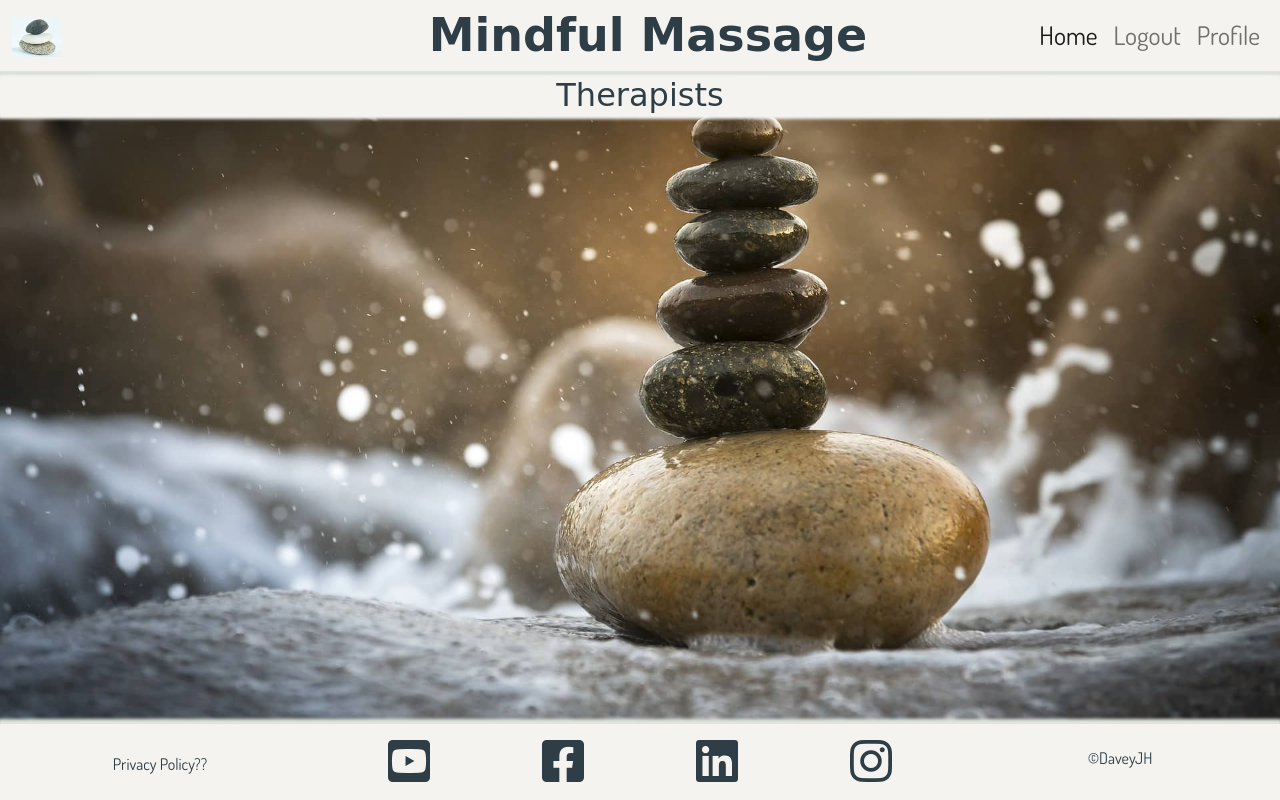
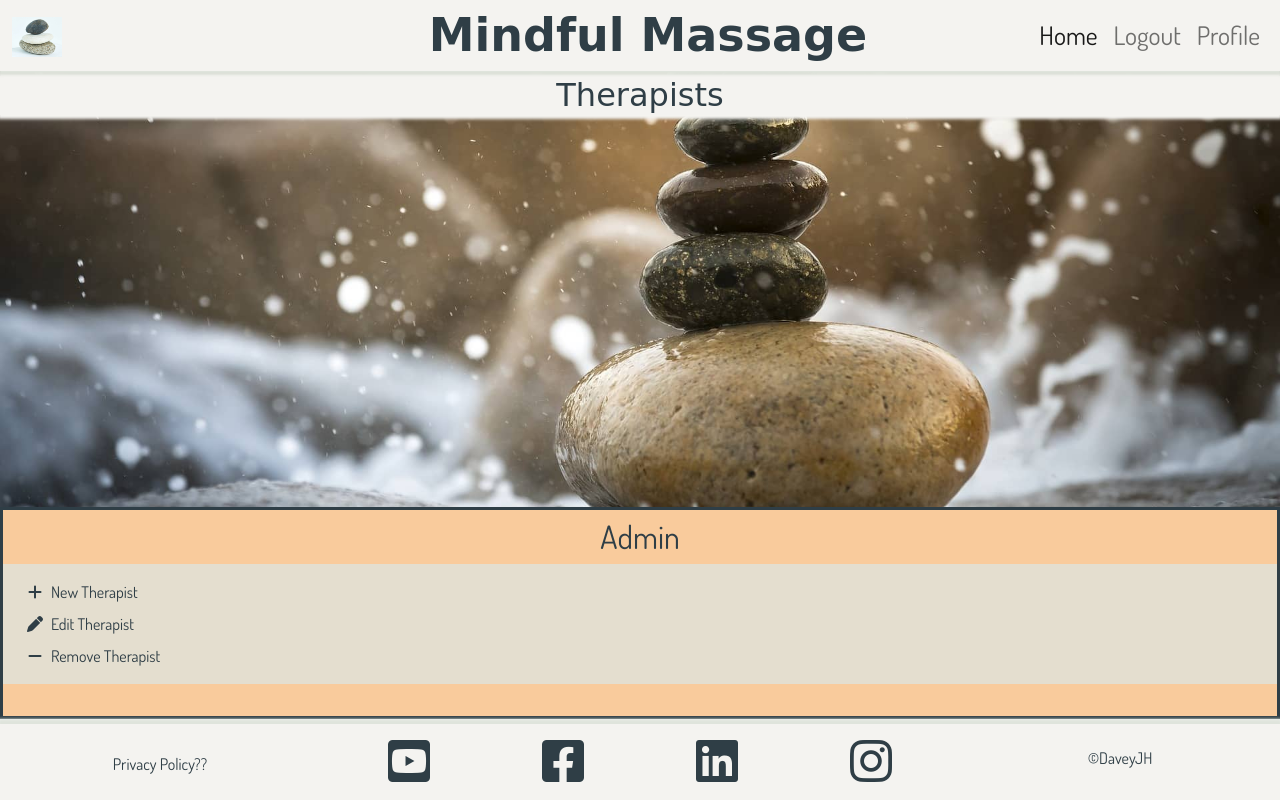
Before and after one commit to DaveyJH/ci-portfolio-four, a Django app: page /therapists/ in a window 1280 px wide. Run offline with Django 3.2, Linux system fonts and the light colour scheme; the visitor is signed in with stand-in values (Sample User, id 1); data that the repository does not hold is empty; some web fonts are replaced.

Commit message:
feat: Add add_therapist to frontend for admin
Add form, view and template for adding therapists while logged in as
admin. Remaining characters displayed via JavaScript.

fix #47

```diff
--- a/home/static/css/home.css
+++ b/home/static/css/home.css
@@ -7,7 +7,7 @@
 
 #home-info {
   background: var(--green-grey-60);
-  border-radius: 5px;
+  border-radius: var(--small-radius);
   padding: 1.2em;
   font-size: 1em;
   max-width: 32ch;
@@ -29,7 +29,7 @@
   font-weight: bold;
   text-align: center;
   box-shadow: 3px 3px 11px var(--dark);
-  border-radius: 5px;
+  border-radius: var(--small-radius);
   width: 13.5rem;
 }
 
@@ -47,7 +47,7 @@
   background-color: var(--green-grey-40);
   width: fit-content;
   padding: .5rem;
-  border-radius: 5px;
+  border-radius: var(--small-radius);
 }
 
 /* desktop */
--- a/home/templates/index.html
+++ b/home/templates/index.html
@@ -9,7 +9,7 @@
 {% block pre_content %}
   <nav class="d-flex justify-content-evenly mobile-hide" id="desktop-second-nav">
     <a href="#" class="link-button-lg link-button-lg-desktop">Therapies</a>
-    <a href="#" class="link-button-lg link-button-lg-desktop">Therapists</a>
+    <a href="{% url 'therapists' %}" class="link-button-lg link-button-lg-desktop">Therapists</a>
     <a href="#" class="link-button-lg link-button-lg-desktop">Bookings</a>
   </nav>
 {% endblock pre_content %}
@@ -32,6 +32,6 @@
   </div>
 {% endblock content %}
 
-{% block extras %}
+{% block extra_js %}
 <script src="{% static 'js/home-check.js' %}"></script>
-{% endblock extras %}
+{% endblock extra_js %}
--- a/static/css/style.css
+++ b/static/css/style.css
@@ -9,11 +9,13 @@
   --dark: #2f3e46;
   --light-green: #c5dfb9;
   --orange: #f9cb9c;
+  --orange-60: #f9cb9c99;
   --grey: #c8d0ca;
   --grey-60: #c8d0ca99;
   --grey-80: #c8d0cacc;
   --curly-font: "Grape Nuts", "Brush Script MT", cursive;
   --standard-font: Dosis, Verdana, Geneva, Tahoma, sans-serif;
+  --small-radius: 5px;
 }
 
 /* * 'c' added before custom classes to avoid clash with bootstrap * */
@@ -44,6 +46,10 @@ p {
 
 .navbar-toggler {
   border: none;
+}
+
+ul {
+  margin-bottom: 0;
 }
 
 /* utilities */
@@ -92,7 +98,15 @@ footer {
   background-color: var(--off-white);
 }
 
-/* global styling */
+.c-bg-green-grey-80 {
+  background: var(--green-grey-80);
+}
+
+.c-bg-orange {
+  background-color: var(--orange);
+}
+
+/* global styling ------------- */
 body {
   background-color: var(--white);
   color: var(--dark);
@@ -120,9 +134,13 @@ h1 {
   font-family: var(--curly-font);
   text-align: center;
   margin: 5px 0 1.5rem;
-  background: var(--off-white);
   box-shadow: 0 -2px 3px 2px var(--off-white),
               0 2px 3px 2px var(--off-white);
+}
+
+.low-char-remain {
+  font-weight: bold;
+  color: #e84610;
 }
 
 /* footer */
@@ -133,6 +151,59 @@ footer {
 footer .nav {
   /* tap target requires 48×48px */
   font-size: 3rem;
+}
+
+/* admin */
+.admin-only {
+  position: relative;
+  padding-bottom: 2rem;
+  margin-bottom: 5px;
+  border: 3px solid var(--dark);
+}
+
+.admin-only h2 {
+  margin-top: .5rem;
+  text-align: center;
+}
+
+.admin-list > li {
+  margin: .5rem 0;
+}
+
+.admin-only .page-heading {
+  font-family: var(--standard-font);
+  box-shadow: none;
+  border-top: 3px solid var(--dark);
+  border-bottom: 3px solid var(--dark);
+}
+
+.admin-only button,
+.admin-only .button-styling {
+  width: 10rem;
+  border-radius: var(--small-radius);
+  background-color: var(--green-grey);
+  color: var(--dark);
+  margin-top: 1rem;
+  height: 3rem;
+  font-size: 1.3rem;
+  border: 1.5px solid var(--dark);
+  text-align: center;
+  line-height: 2.8rem;
+}
+
+.admin-only .button-styling.cancel {
+  background-color: var(--orange-60);
+}
+
+.admin-only button:hover,
+.admin-only .button-styling:hover {
+  background-color: var(--orange);
+  border-width: 3px;
+  line-height: 2.65rem;
+}
+
+.admin-only button[type="submit"]:hover {
+  background-color: var(--light-green);
 }
 
 /* media queries */
--- a/templates/base.html
+++ b/templates/base.html
@@ -107,9 +107,8 @@
     </footer>
 
     <script src="https://cdn.jsdelivr.net/npm/bootstrap@5.2.0/dist/js/bootstrap.bundle.min.js" integrity="sha384-A3rJD856KowSb7dwlZdYEkO39Gagi7vIsF0jrRAoQmDKKtQBHUuLZ9AsSv4jD4Xa" crossorigin="anonymous"></script>
-    {% block extras %}
-
-    {% endblock extras %}
+    {% block extra_js %}
+    {% endblock extra_js %}
   </body>
 
 </html>
--- a/therapists/static/css/therapists.css
+++ b/therapists/static/css/therapists.css
@@ -1,12 +1,11 @@
 #background {
-  background-color: var(--orange);
+  background-color: var(--grey);
   background: url('../images/splash-stones.jpg') center center / cover no-repeat;
 }
 
 /* font awesome reset */
 .specialism-ul {
   margin-left: 2em;
-  margin-bottom: 0;
   font-size: .875em;
   line-height: 1.26em;
 }
@@ -20,10 +19,6 @@
   text-transform: uppercase;
 }
 
-.therapist-card {
-  background: var(--green-grey-80);
-}
-
 .therapist-image {
   flex-grow: 1;
 }
--- a/therapists/templates/therapists.html
+++ b/therapists/templates/therapists.html
@@ -10,9 +10,9 @@
 
 {% block content %}
   <div id="background" class="d-flex flex-column justify-content-between">
-    <h2 class="page-heading">Therapists</h2>
+    <h2 class="page-heading c-bg-off-white">Therapists</h2>
     {% for therapist in therapists %}
-    <section class="therapist-card mb-4 p-2">
+    <section class="c-bg-green-grey-80 mb-4 p-2">
       <div class="therapist-summary d-flex justify-content-between">
         {% if forloop.counter|divisibleby:2 %}
         <div class="flex-shrink-0">
@@ -63,3 +63,25 @@
     {% endfor %}
   </div>
 {% endblock content %}
+
+{% block extra_content %}
+{% if request.user.is_superuser %}
+<section class="admin-only c-bg-orange">
+  <h2>Admin</h2>
+  <div class="c-bg-green-grey-80 p-2">
+    <ul class="fa-ul admin-list">
+      <li>
+        <span class="fa-li"><i class="fa-solid fa-plus"></i></span></i><a href="{% url 'add_therapist' %}">New Therapist</a>
+      </li>
+      {% comment %} ? move edit/delete to each therapist card {% endcomment %}
+      <li>
+        <span class="fa-li"><i class="fa-solid fa-pen"></i></span><a href="{% url 'edit_therapist' %}">Edit Therapist</a>
+      </li>
+      </li>
+      <li>
+        <span class="fa-li"><i class="fa-solid fa-minus"></i></span><a href="{% url 'delete_therapist' %}">Remove Therapist</a>
+    </ul>
+  </div>
+</section>
+{% endif %}
+{% endblock extra_content %}
--- a/therapists/urls.py
+++ b/therapists/urls.py
@@ -3,4 +3,19 @@ from django.urls import path
 
 urlpatterns = [
     path('', views.TherapistsView.as_view(), name='therapists'),
+    path(
+        'add_therapist/',
+        views.AddTherapistView.as_view(),
+        name='add_therapist'
+    ),
+    path(
+        'delete_therapist/',
+        views.TherapistsView.as_view(),
+        name='delete_therapist'
+    ),
+    path(
+        'edit_therapist/',
+        views.TherapistsView.as_view(),
+        name='edit_therapist'
+    ),
 ]
--- a/therapists/views.py
+++ b/therapists/views.py
@@ -1,5 +1,8 @@
-from django.views.generic import TemplateView
+from django.views.generic import TemplateView, CreateView
+from django.contrib.auth.mixins import LoginRequiredMixin, UserPassesTestMixin
+from django.contrib import messages
 from .models import Therapist
+from .forms import CreateTherapistForm
 from therapies.models import Therapy
 
 
@@ -15,3 +18,25 @@ class TherapistsView(TemplateView):
             'therapies': Therapy.objects.all()
         }
         return context
+
+
+class AddTherapistView(LoginRequiredMixin, UserPassesTestMixin, CreateView):
+    """ Add Therapist view """
+    model = Therapist
+    form_class = CreateTherapistForm
+    template_name = 'add_therapist.html'
+    success_url = '/therapists/'
+
+    def test_func(self):
+        """ Test user is superuser else throw 403 """
+        return self.request.user.is_superuser
+
+    def form_valid(self, form):
+        """ Validate form """
+
+        messages.success(
+            self.request,
+            'Successfully added new therapist!'
+        )
+
+        return super(AddTherapistView, self).form_valid(form)
```
Also changed, not shown: therapists/forms.py (added, +35 -0 lines), therapists/static/js/remaining-characters.js (added, +37 -0 lines), therapists/templates/add_therapist.html (added, +21 -0 lines).
